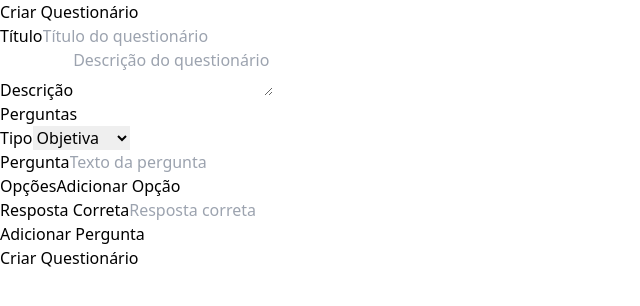
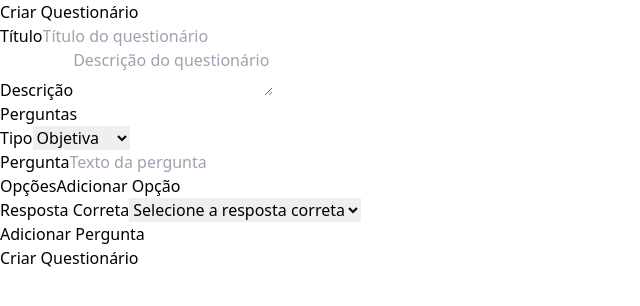
Before and after one commit to yuribodo/questionario, a React (Vite) app in the folder questionarioFront/: page /createquestionario in a window 1280 px wide. Shown: the top 306 px of the page, without its empty margins (0-640 px from the left). Built offline with nearby package versions, Linux system fonts and the light colour scheme.

Commit message:
animation

```diff
--- a/questionarioFront/package.json
+++ b/questionarioFront/package.json
@@ -11,6 +11,9 @@
   },
   "dependencies": {
     "@clerk/clerk-react": "^5.2.4",
+    "@emotion/react": "^11.11.4",
+    "@emotion/styled": "^11.11.5",
+    "@mui/material": "^5.15.20",
     "axios": "^1.7.2",
     "framer-motion": "^11.2.10",
     "jotai": "^2.8.3",
--- a/questionarioFront/src/components/CreateQuestionario.tsx
+++ b/questionarioFront/src/components/CreateQuestionario.tsx
@@ -1,5 +1,6 @@
 import React, { useState } from 'react';
 import axios from 'axios';
+import { motion } from 'framer-motion';
 
 interface Question {
   type: 'objetiva' | 'discursiva';
@@ -65,8 +66,20 @@ const CreateQuestionario = () => {
 
   return (
     <div className="min-h-screen bg-slate-800 text-white p-8">
-      <h1 className="text-3xl font-bold mb-6">Criar Questionário</h1>
-      <form onSubmit={handleSubmit}>
+      <motion.h1
+        className="text-3xl font-bold mb-6"
+        initial={{ opacity: 0, y: -20 }}
+        animate={{ opacity: 1, y: 0 }}
+        transition={{ duration: 0.5 }}
+      >
+        Criar Questionário
+      </motion.h1>
+      <motion.form
+        onSubmit={handleSubmit}
+        initial={{ opacity: 0, y: 10 }}
+        animate={{ opacity: 1, y: 0 }}
+        transition={{ duration: 0.5 }}
+      >
         <div className="mb-4">
           <label className="block text-sm font-medium mb-2">Título</label>
           <input
@@ -91,7 +104,13 @@ const CreateQuestionario = () => {
         <div>
           <h2 className="text-2xl font-semibold mb-4">Perguntas</h2>
           {questions.map((question, index) => (
-            <div key={index} className="mb-6 p-4 bg-slate-700 rounded">
+            <motion.div
+              key={index}
+              className="mb-6 p-4 bg-slate-700 rounded"
+              initial={{ opacity: 0, x: -20 }}
+              animate={{ opacity: 1, x: 0 }}
+              transition={{ duration: 0.3 }}
+            >
               <div className="mb-4">
                 <label className="block text-sm font-medium mb-2">Tipo</label>
                 <select
@@ -119,54 +138,76 @@ const CreateQuestionario = () => {
                 <div>
                   <label className="block text-sm font-medium mb-2">Opções</label>
                   {question.choices.map((choice, choiceIndex) => (
-                    <input
+                    <motion.input
                       key={choiceIndex}
                       type="text"
                       placeholder={`Opção ${choiceIndex + 1}`}
                       value={choice}
                       onChange={(e) => handleChoiceChange(index, choiceIndex, e.target.value)}
                       className="w-full p-2 mb-2 bg-slate-900 border border-slate-600 rounded"
+                      initial={{ opacity: 0, x: -10 }}
+                      animate={{ opacity: 1, x: 0 }}
+                      transition={{ duration: 0.2, delay: choiceIndex * 0.1 }}
                       required
                     />
                   ))}
-                  <button
+                  <motion.button
                     type="button"
                     onClick={() => addChoice(index)}
                     className="w-full p-2 bg-slate-600 border border-slate-500 rounded"
+                    whileHover={{ scale: 1.05 }}
+                    whileTap={{ scale: 0.95 }}
                   >
                     Adicionar Opção
-                  </button>
-                </div>
-              )}
+                  </motion.button>
                   <div className="mt-4">
                     <label className="block text-sm font-medium mb-2">Resposta Correta</label>
-                <input
-                  type="text"
-                  placeholder="Resposta correta"
+                    <select
                       value={question.correctChoice}
                       onChange={(e) => handleQuestionChange(index, 'correctChoice', e.target.value)}
                       className="w-full p-2 bg-slate-900 border border-slate-600 rounded"
                       required
-                />
+                    >
+                      <option value="">Selecione a resposta correta</option>
+                      {question.choices.map((choice, choiceIndex) => (
+                        <option key={choiceIndex} value={choice}>
+                          {choice}
+                        </option>
+                      ))}
+                    </select>
                   </div>
                 </div>
+              )}
+            </motion.div>
           ))}
-          <button
+          <motion.button
             type="button"
             onClick={addQuestion}
             className="w-full p-2 bg-slate-600 border border-slate-500 rounded mt-4"
+            whileHover={{ scale: 1.05 }}
+            whileTap={{ scale: 0.95 }}
           >
             Adicionar Pergunta
-          </button>
+          </motion.button>
         </div>
-        <button type="submit" className="w-full p-2 bg-green-600 border border-green-500 rounded mt-6">
+        <motion.button
+          type="submit"
+          className="w-full p-2 bg-green-600 border border-green-500 rounded mt-6"
+          whileHover={{ scale: 1.05 }}
+          whileTap={{ scale: 0.95 }}
+        >
           Criar Questionário
-        </button>
-      </form>
+        </motion.button>
+      </motion.form>
       {successMessage && (
-        <div className="fixed bottom-4 right-4 bg-green-600 text-white p-4 rounded shadow-lg animate-bounce">
+        <motion.div
+          className="fixed bottom-4 right-4 bg-green-600 text-white p-4 rounded shadow-lg"
+          initial={{ opacity: 0, y: 50 }}
+          animate={{ opacity: 1, y: 0 }}
+          transition={{ duration: 0.5 }}
+        >
           {successMessage}
-        </div>
+        </motion.div>
       )}
     </div>
   );
```
Also changed, not shown: 1 other file (tests, documents, lock files or other folders). Lines whose indentation alone changed are shown as unchanged.
